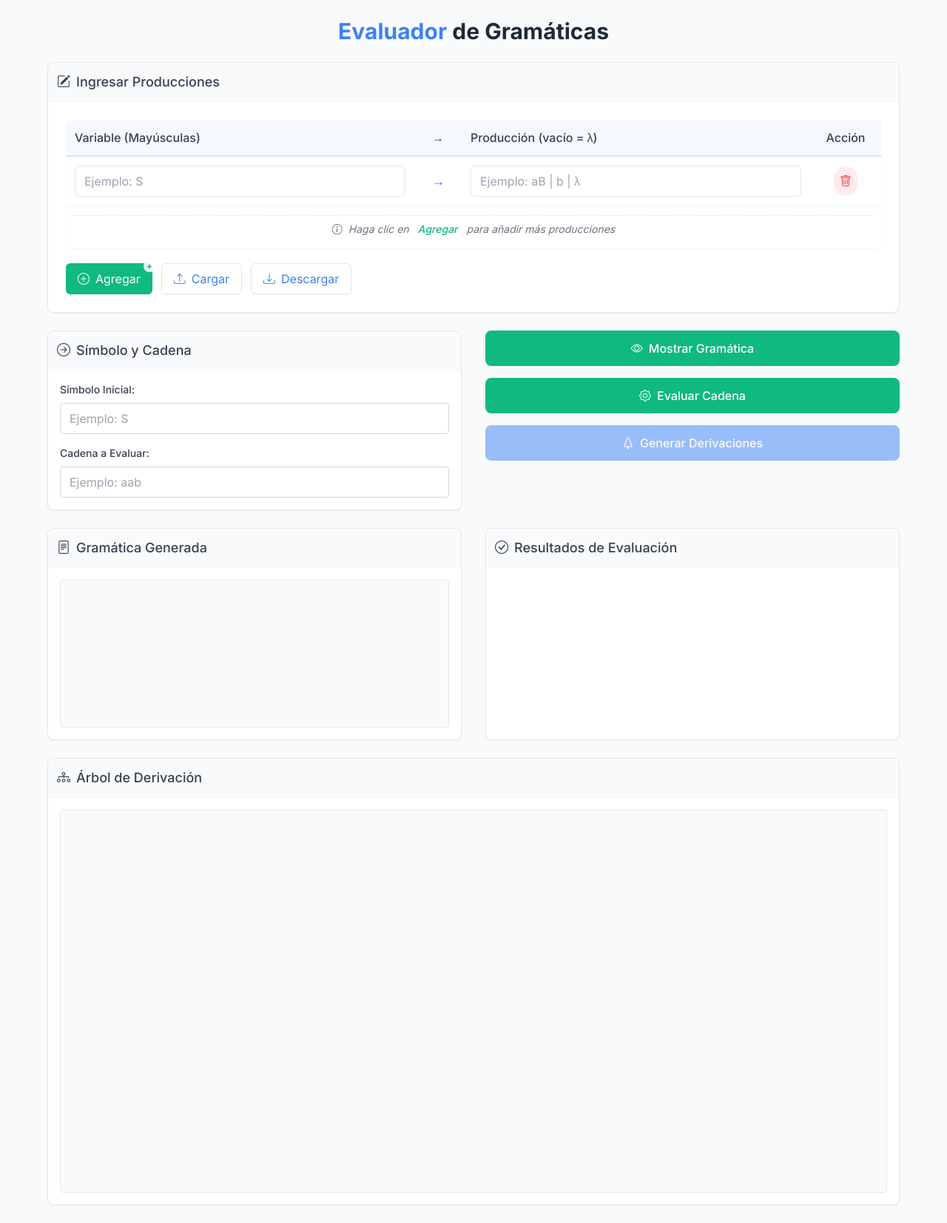
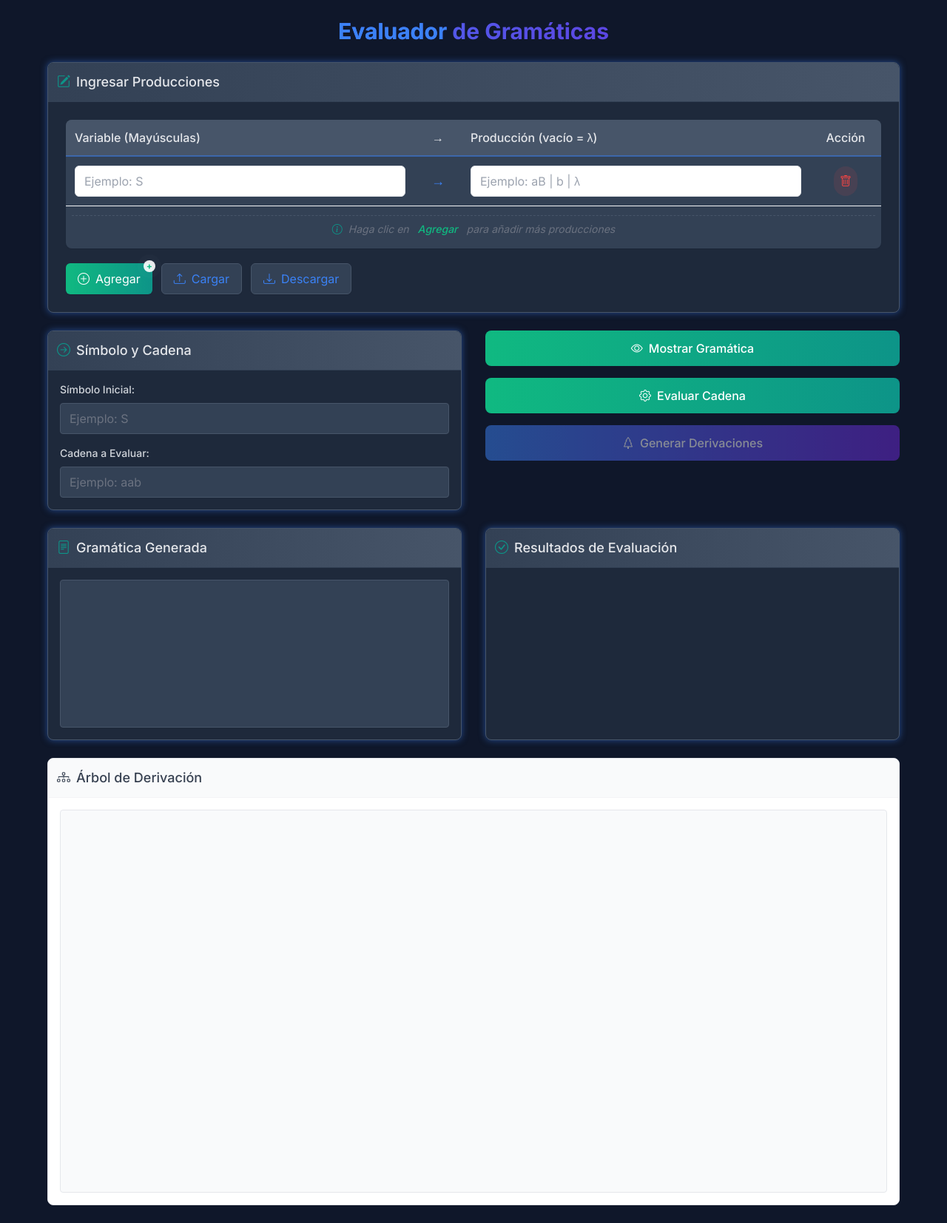
Before and after one commit to WilliamC111/Gram-ticas, a Flask app: page / in a window 1280 px wide. Shown: the whole page at 74% size. Run offline with Flask 3, Linux system fonts and the light colour scheme; some libraries are stand-ins or nearby versions.

Commit message:
Built styles / Refactor message empty string / /delete styles.css and tree.js

```diff
--- a/frontend/static/api.js
+++ b/frontend/static/api.js
@@ -5,6 +5,18 @@ const API = {
     const grammar = document.getElementById('generatedGrammar').textContent.trim();
     const startSymbol = document.getElementById('start_symbol').value.trim();
     const inputString = document.getElementById('input_string').value.trim();
+
+    // Validar que se haya ingresado una cadena
+    if (!inputString) {
+      document.getElementById('result').innerHTML = `
+        <div class="text-danger font-medium flex items-center gap-2">
+          <i class="bi bi-exclamation-triangle-fill"></i> Error: Debe ingresar una cadena para evaluar
+        </div>
+      `;
+      document.getElementById('grammarType').innerHTML = '';
+      document.getElementById('derivationTree').innerHTML = '<svg></svg>';
+      return; // Salir de la función si no hay cadena
+    }
 
     fetch('/evaluate', {
       method: 'POST',
@@ -34,6 +46,16 @@ const API = {
     const startSymbol = document.getElementById('start_symbol').value.trim();
     const inputString = document.getElementById('input_string').value.trim();
 
+
+    if (!inputString) {
+      document.getElementById('derivationTree').innerHTML = `
+        <div class="text-danger font-medium flex items-center gap-2">
+          <i class="bi bi-exclamation-triangle-fill"></i> Error: Debe ingresar una cadena para generar el árbol de derivación
+        </div>
+      `;
+      return;
+    }
+
     fetch('/generate-derivation-tree', {
       method: 'POST',
       headers: {
--- a/frontend/static/drawTree.js
+++ b/frontend/static/drawTree.js
@@ -17,7 +17,7 @@ const drawTree = {
         .attr('text-anchor', 'middle')
         .attr('dominant-baseline', 'middle')
         .attr('class', 'error-message')
-        .text('No se pudo generar el árbol de derivación para esta cadena');
+        .text('Cadena inexistente');
 
       return;
     }
--- a/frontend/templates/index.html
+++ b/frontend/templates/index.html
@@ -9,6 +9,7 @@
     <script src="https://d3js.org/d3.v7.min.js"></script>
     <script>
       tailwind.config = {
+        darkMode: 'class',
         theme: {
           extend: {
             colors: {
@@ -18,10 +19,25 @@
               success: '#10b981',   // Emerald
               warning: '#f59e0b',   // Amber
               danger: '#ef4444',    // Red
-              light: '#f8fafc',     // Slate 50
+              dark: {
+                900: '#0f172a',
+                800: '#1e293b',
+                700: '#334155',
+                600: '#475569',
+              },
+              cyber: {
+                purple: '#6d28d9',
+                pink: '#db2777',
+                teal: '#0d9488'
+              }
             },
             fontFamily: {
               sans: ['Inter', 'sans-serif'],
+            },
+            boxShadow: {
+              'glow': '0 0 10px rgba(59, 130, 246, 0.5)',
+              'glow-success': '0 0 10px rgba(16, 185, 129, 0.5)',
+              'glow-danger': '0 0 10px rgba(239, 68, 68, 0.5)'
             }
           }
         }
@@ -31,39 +47,46 @@
     <link rel="preconnect" href="https://fonts.gstatic.com" crossorigin>
     <link href="https://fonts.googleapis.com/css2?family=Inter:wght@300;400;500;600;700&display=swap" rel="stylesheet">
   </head>
-  <body class="bg-gray-50 min-h-screen text-gray-800 p-4 md:p-6 font-sans">
+  <body class="bg-dark-900 min-h-screen text-gray-300 p-4 md:p-6 font-sans">
     <div class="max-w-6xl mx-auto space-y-6">
-      <h1 class="text-3xl font-bold text-center text-gray-800 mb-6">
+      <h1 class="text-3xl font-bold text-center text-transparent bg-clip-text bg-gradient-to-r from-primary to-cyber-purple mb-6">
         <span class="text-primary">Evaluador</span> de Gramáticas
       </h1>
 
+     <style>.production-input {
+      color: black !important;
+    }
+    </style>
+    <style>.variable-input {
+      color: black !important;
+    }
+    </style>
+
       <!-- Sección de producciones -->
-      <div class="bg-white rounded-lg shadow-sm overflow-hidden border border-gray-200">
-        <div class="p-3 border-b border-gray-100 bg-gray-50">
-          <h5 class="text-lg font-medium text-gray-700 flex items-center gap-2">
-            <i class="bi bi-pencil-square"></i> Ingresar Producciones
+      <div class="bg-dark-800 rounded-lg shadow-glow overflow-hidden border border-dark-600 transition-all hover:shadow-glow-primary">
+        <div class="p-3 border-b border-dark-700 bg-gradient-to-r from-dark-700 to-dark-600">
+          <h5 class="text-lg font-medium text-gray-200 flex items-center gap-2">
+            <i class="bi bi-pencil-square text-cyber-teal"></i> Ingresar Producciones
           </h5>
         </div>
         <div class="p-6">
           <div class="overflow-x-auto rounded-lg shadow-sm">
-            <table
-              class="w-full border-collapse bg-white"
-              id="productionsTable"
-            >
+            <table class="w-full border-collapse bg-dark-700" id="productionsTable">
               <thead>
                 <tr>
-                  <th class="p-3 bg-primary/5 text-gray-700 font-medium border-b-2 border-primary/20 text-left">Variable (Mayúsculas)</th>
-                  <th class="p-3 bg-primary/5 text-gray-700 font-medium border-b-2 border-primary/20 text-center w-16">→</th>
-                  <th class="p-3 bg-primary/5 text-gray-700 font-medium border-b-2 border-primary/20 text-left">Producción (vacío = λ)</th>
-                  <th class="p-3 bg-primary/5 text-gray-700 font-medium border-b-2 border-primary/20 text-center w-24">Acción</th>
+                  <th class="p-3 bg-dark-600 text-gray-200 font-medium border-b-2 border-primary/50 text-left">Variable (Mayúsculas)</th>
+                  <th class="p-3 bg-dark-600 text-gray-200 font-medium border-b-2 border-primary/50 text-center w-16">→</th>
+                  <th class="p-3 bg-dark-600 text-gray-200 font-medium border-b-2 border-primary/50 text-left">Producción (vacío = λ)</th>
+                  <th class="p-3 bg-dark-600 text-gray-200 font-medium border-b-2 border-primary/50 text-center w-24">Acción</th>
                 </tr>
               </thead>
               <tbody>
+                <!-- Dentro de la tabla de producciones (tbody) -->
 <tr class="hover:bg-gray-50 transition-colors">
   <td class="p-3 border-b border-gray-100">
     <input
       type="text"
-                      class="w-full bg-white border border-gray-200 rounded-md px-3 py-2 text-gray-700 placeholder-gray-400 focus:outline-none focus:ring-2 focus:ring-primary/30 focus:border-primary/50 transition-colors variable-input"
+      class="w-full bg-white border border-gray-200 rounded-md px-3 py-2 text-gray-800 placeholder-gray-400 focus:outline-none focus:ring-2 focus:ring-primary/30 focus:border-primary/50 transition-colors variable-input"
       placeholder="Ejemplo: S"
     />
   </td>
@@ -73,7 +96,7 @@
   <td class="p-3 border-b border-gray-100">
     <input
       type="text"
-                      class="w-full bg-white border border-gray-200 rounded-md px-3 py-2 text-gray-700 placeholder-gray-400 focus:outline-none focus:ring-2 focus:ring-primary/30 focus:border-primary/50 transition-colors production-input"
+      class="w-full bg-white border border-gray-200 rounded-md px-3 py-2 text-gray-800 placeholder-gray-400 focus:outline-none focus:ring-2 focus:ring-primary/30 focus:border-primary/50 transition-colors production-input"
       placeholder="Ejemplo: aB | b | λ"
     />
   </td>
@@ -87,8 +110,8 @@
               <tfoot>
                 <tr>
                   <td colspan="4" class="p-2 text-center">
-                    <div class="text-gray-500 text-sm italic flex items-center justify-center gap-2 py-2 border-dashed border-t border-gray-200 mt-1">
-                      <i class="bi bi-info-circle"></i> Haga clic en <span class="text-success font-medium mx-1">Agregar</span> para añadir más producciones
+                    <div class="text-gray-500 text-sm italic flex items-center justify-center gap-2 py-2 border-dashed border-t border-dark-600 mt-1">
+                      <i class="bi bi-info-circle text-cyber-teal"></i> Haga clic en <span class="text-success font-medium mx-1">Agregar</span> para añadir más producciones
                     </div>
                   </td>
                 </tr>
@@ -96,7 +119,7 @@
             </table>
           </div>
           <div class="flex flex-wrap gap-3 mt-5">
-            <button type="button" id="addProductionBtn" class="px-4 py-2 bg-success text-white rounded-md transition-colors flex items-center gap-2 hover:bg-success/90 shadow-sm relative">
+            <button type="button" id="addProductionBtn" class="px-4 py-2 bg-gradient-to-r from-success to-cyber-teal text-white rounded-md transition-all flex items-center gap-2 hover:shadow-glow-success shadow-sm relative">
             <span class="absolute -top-1 -right-1 flex h-4 w-4">
               <span class="animate-ping absolute inline-flex h-full w-full rounded-full bg-white opacity-75"></span>
               <span class="relative inline-flex rounded-full h-4 w-4 bg-white/90 text-success text-xs font-bold flex items-center justify-center">+</span>
@@ -106,14 +129,14 @@
             <button
               type="button"
               id="loadProductionBtn"
-              class="px-4 py-2 bg-white hover:bg-gray-50 text-primary rounded-md transition-colors flex items-center gap-2 border border-gray-200 shadow-sm"
+              class="px-4 py-2 bg-dark-700 hover:bg-dark-600 text-primary rounded-md transition-all flex items-center gap-2 border border-dark-600 shadow-sm hover:shadow-glow"
             >
               <i class="bi bi-upload"></i> Cargar
             </button>
             <button
               type="button"
               id="downloadProductionBtn"
-              class="px-4 py-2 bg-white hover:bg-gray-50 text-primary rounded-md transition-colors flex items-center gap-2 border border-gray-200 shadow-sm"
+              class="px-4 py-2 bg-dark-700 hover:bg-dark-600 text-primary rounded-md transition-all flex items-center gap-2 border border-dark-600 shadow-sm hover:shadow-glow"
             >
               <i class="bi bi-download"></i> Descargar
             </button>
@@ -129,31 +152,31 @@
 
       <!-- Sección de entrada -->
       <div class="grid grid-cols-1 md:grid-cols-2 gap-8">
-        <div class="bg-white rounded-lg shadow-sm overflow-hidden border border-gray-200">
-          <div class="p-3 border-b border-gray-100 bg-gray-50">
-            <h5 class="text-lg font-medium text-gray-700 flex items-center gap-2">
-              <i class="bi bi-arrow-right-circle"></i> Símbolo y Cadena
+        <div class="bg-dark-800 rounded-lg shadow-glow overflow-hidden border border-dark-600 transition-all hover:shadow-glow-primary">
+          <div class="p-3 border-b border-dark-700 bg-gradient-to-r from-dark-700 to-dark-600">
+            <h5 class="text-lg font-medium text-gray-200 flex items-center gap-2">
+              <i class="bi bi-arrow-right-circle text-cyber-teal"></i> Símbolo y Cadena
             </h5>
           </div>
           <div class="p-4 space-y-4">
             <div>
-              <label for="start_symbol" class="block text-sm font-medium text-gray-700 mb-2"
+              <label for="start_symbol" class="block text-sm font-medium text-gray-300 mb-2"
                 >Símbolo Inicial:</label
               >
               <input
                 type="text"
-                class="w-full bg-white border border-gray-300 rounded px-3 py-2 text-gray-700 placeholder-gray-400 focus:outline-none focus:ring-2 focus:ring-primary/30 focus:border-primary/50 transition-colors"
+                class="w-full bg-dark-700 border border-dark-600 rounded px-3 py-2 text-gray-200 placeholder-gray-500 focus:outline-none focus:ring-2 focus:ring-primary/50 focus:border-primary transition-colors"
                 id="start_symbol"
                 placeholder="Ejemplo: S"
               />
             </div>
             <div>
-              <label for="input_string" class="block text-sm font-medium text-gray-700 mb-2"
+              <label for="input_string" class="block text-sm font-medium text-gray-300 mb-2"
                 >Cadena a Evaluar:</label
               >
               <input
                 type="text"
-                class="w-full bg-white border border-gray-300 rounded px-3 py-2 text-gray-700 placeholder-gray-400 focus:outline-none focus:ring-2 focus:ring-primary/30 focus:border-primary/50 transition-colors"
+                class="w-full bg-dark-700 border border-dark-600 rounded px-3 py-2 text-gray-200 placeholder-gray-500 focus:outline-none focus:ring-2 focus:ring-primary/50 focus:border-primary transition-colors"
                 id="input_string"
                 placeholder="Ejemplo: aab"
               />
@@ -166,21 +189,21 @@
           <button
             type="button"
             id="generateGrammarBtn"
-            class="w-full p-3 bg-success text-white rounded-lg transition-colors flex items-center justify-center gap-2 hover:bg-success/90 font-medium"
+            class="w-full p-3 bg-gradient-to-r from-success to-cyber-teal text-white rounded-lg transition-all flex items-center justify-center gap-2 hover:shadow-glow-success font-medium"
           >
             <i class="bi bi-eye"></i> Mostrar Gramática
           </button>
           <button
             type="button"
             id="evaluateGrammarBtn"
-            class="w-full p-3 bg-success text-white rounded-lg transition-colors flex items-center justify-center gap-2 hover:bg-success/90 font-medium"
+            class="w-full p-3 bg-gradient-to-r from-success to-cyber-teal text-white rounded-lg transition-all flex items-center justify-center gap-2 hover:shadow-glow-success font-medium"
           >
             <i class="bi bi-gear"></i> Evaluar Cadena
           </button>
           <button
             type="button"
             id="generateDerivationsBtn"
-            class="w-full p-3 bg-primary text-white rounded-lg transition-colors flex items-center justify-center gap-2 hover:bg-primary/90 font-medium disabled:opacity-50 disabled:cursor-not-allowed"
+            class="w-full p-3 bg-gradient-to-r from-primary to-cyber-purple text-white rounded-lg transition-all flex items-center justify-center gap-2 hover:shadow-glow font-medium disabled:opacity-50 disabled:cursor-not-allowed"
             disabled
           >
             <i class="bi bi-tree"></i> Generar Derivaciones
@@ -190,30 +213,30 @@
 
       <!-- Resultados -->
       <div class="grid grid-cols-1 md:grid-cols-2 gap-8">
-        <div class="bg-white rounded-lg shadow-sm overflow-hidden border border-gray-200">
-          <div class="p-3 border-b border-gray-100 bg-gray-50">
-            <h5 class="text-lg font-medium text-gray-700 flex items-center gap-2">
-              <i class="bi bi-file-text"></i> Gramática Generada
+        <div class="bg-dark-800 rounded-lg shadow-glow overflow-hidden border border-dark-600 transition-all hover:shadow-glow-primary">
+          <div class="p-3 border-b border-dark-700 bg-gradient-to-r from-dark-700 to-dark-600">
+            <h5 class="text-lg font-medium text-gray-200 flex items-center gap-2">
+              <i class="bi bi-file-text text-cyber-teal"></i> Gramática Generada
             </h5>
           </div>
           <div class="p-4">
             <pre
               id="generatedGrammar"
-              class="bg-gray-50 p-3 rounded border border-gray-200 overflow-auto h-[200px] text-gray-700 font-mono text-sm"
+              class="bg-dark-700 p-3 rounded border border-dark-600 overflow-auto h-[200px] text-gray-300 font-mono text-sm"
             ></pre>
           </div>
         </div>
 
         <!-- Resultados de evaluación -->
-        <div class="bg-white rounded-lg shadow-sm overflow-hidden border border-gray-200">
-          <div class="p-3 border-b border-gray-100 bg-gray-50">
-            <h5 class="text-lg font-medium text-gray-700 flex items-center gap-2">
-              <i class="bi bi-check-circle"></i> Resultados de Evaluación
+        <div class="bg-dark-800 rounded-lg shadow-glow overflow-hidden border border-dark-600 transition-all hover:shadow-glow-primary">
+          <div class="p-3 border-b border-dark-700 bg-gradient-to-r from-dark-700 to-dark-600">
+            <h5 class="text-lg font-medium text-gray-200 flex items-center gap-2">
+              <i class="bi bi-check-circle text-cyber-teal"></i> Resultados de Evaluación
             </h5>
           </div>
           <div class="p-4">
             <div id="result" class="text-success font-medium mb-3"></div>
-            <div id="grammarType" class="text-gray-600"></div>
+            <div id="grammarType" class="text-gray-400"></div>
           </div>
         </div>
       </div>
@@ -259,4 +282,3 @@
       defer
     ></script>
   </body>
-</html>
```
Also changed, not shown: frontend/static/styles.css (deleted, +0 -416 lines), frontend/static/tree.js (deleted). Lines whose indentation alone changed are shown as unchanged.
